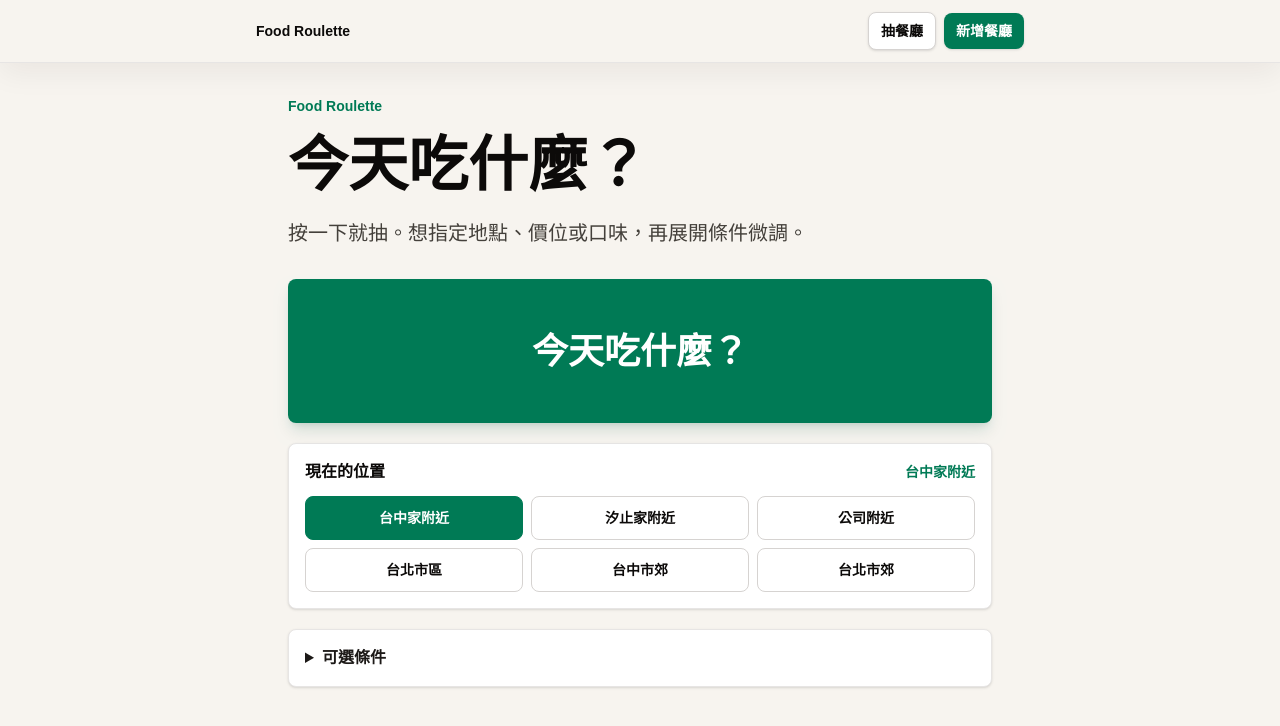
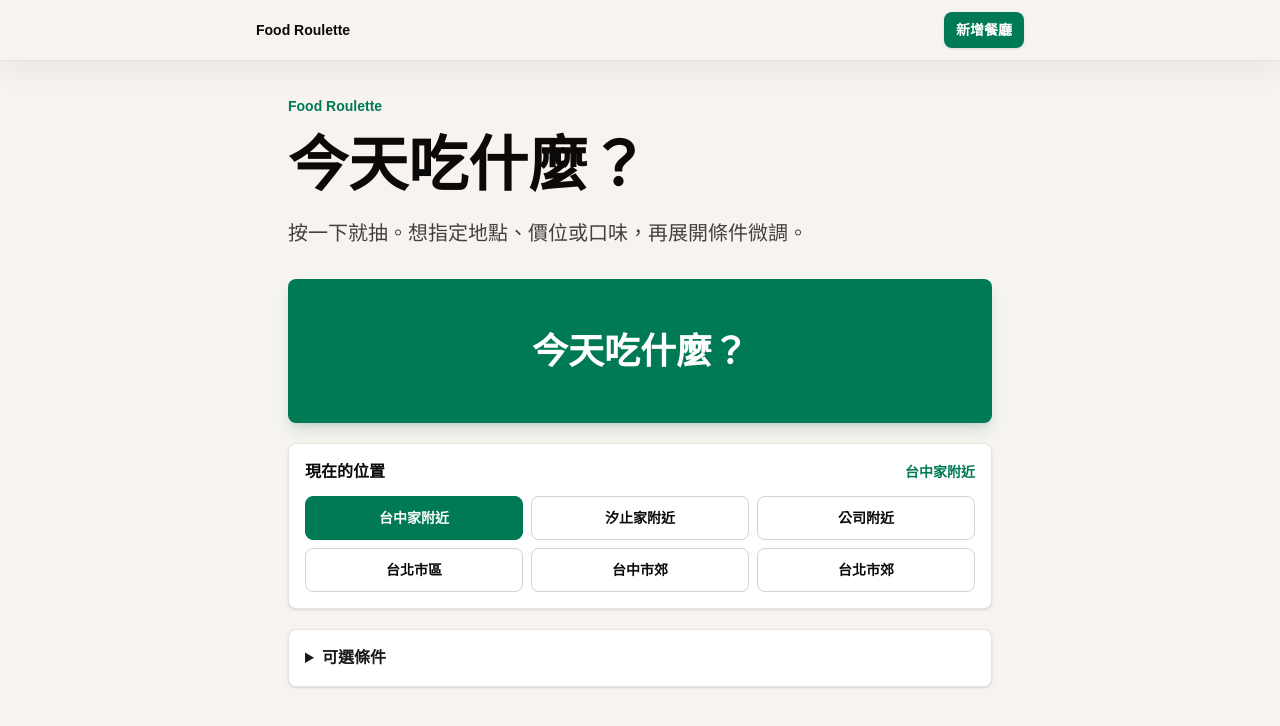
Before and after one commit to ScoppenLin/food-roulette, a Next.js app: page / in a window 1280 px wide. Shown: the top 726 px of the page. Built offline with nearby package versions, Linux system fonts and the light colour scheme.

Commit message:
Keep only add shortcut in app nav

```diff
--- a/src/app/app-nav.tsx
+++ b/src/app/app-nav.tsx
@@ -12,12 +12,6 @@ export function AppNav() {
         </Link>
         <div className="flex items-center gap-2 text-sm font-bold">
           <Link
-            className="rounded-lg border border-stone-300 bg-white px-3 py-2 text-stone-950 shadow-sm transition hover:bg-stone-50"
-            href="/"
-          >
-            抽餐廳
-          </Link>
-          <Link
             className="rounded-lg bg-emerald-700 px-3 py-2 text-white shadow-sm transition hover:bg-emerald-800"
             href="/add"
           >
```
